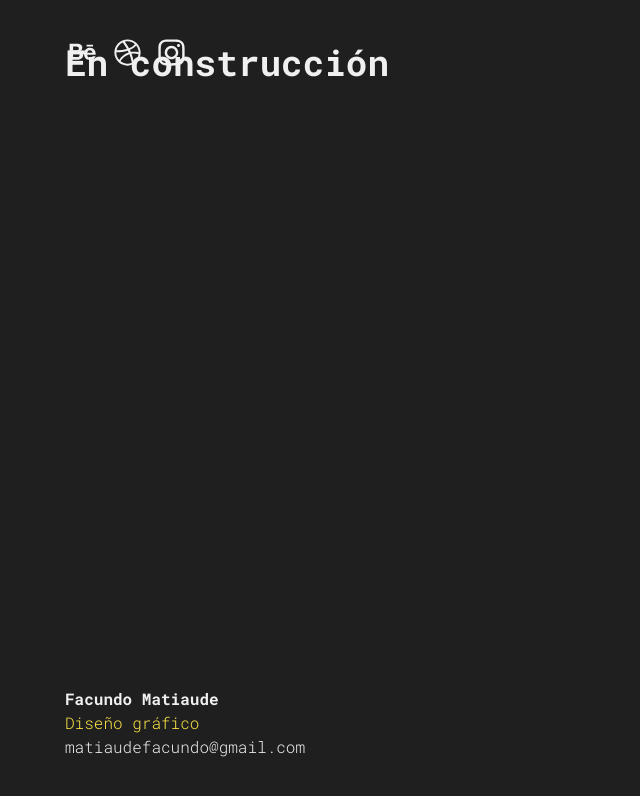
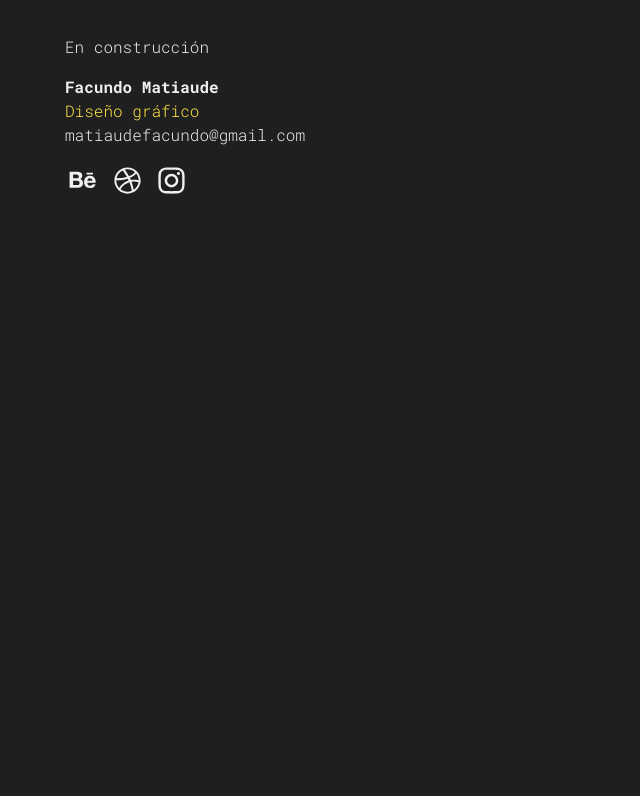
Before and after one commit to facumat/viveuruguay, a plain HTML site: page index.html in a window 1280 px wide. Shown: the whole page, without its empty margins (0-640 px from the left). Drawn offline with nearby package versions, Linux system fonts and the light colour scheme.

Commit message:
Update index.html

```diff
--- a/index.html
+++ b/index.html
@@ -22,11 +22,11 @@
 
 <body>
     <div class="container-fluid">
-            <div class="col-md hey">
+            <div class="col-md ">
         <p>En construcción</p>
 
     </div>
-    <div class="col-md bye">
+    <div class="col-md">
         <p><span class="bold">Facundo Matiaude</span><br><span class="amarillo">Diseño gráfico</span><br>matiaudefacundo@gmail.com</p>
     </div>
             <div class="col-md social">
```
